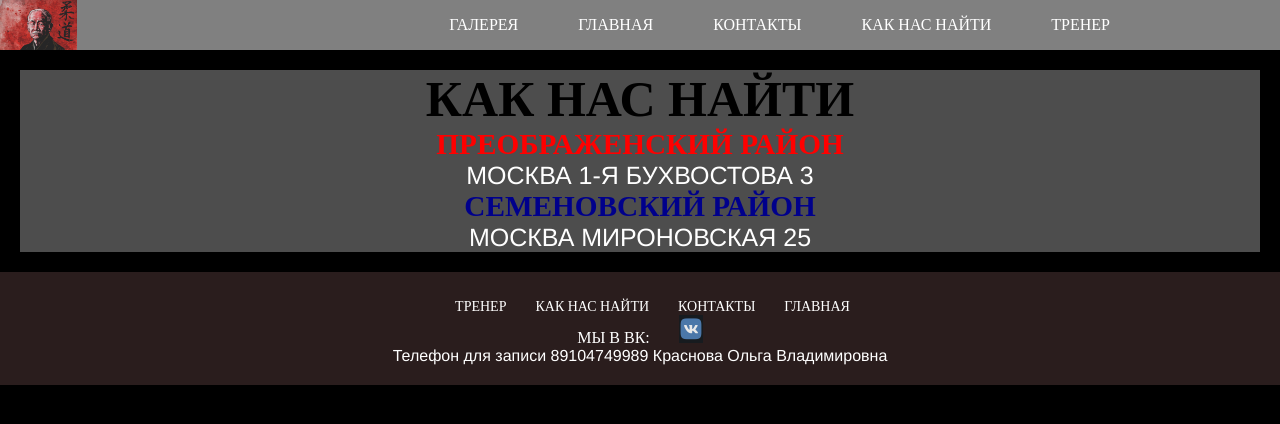
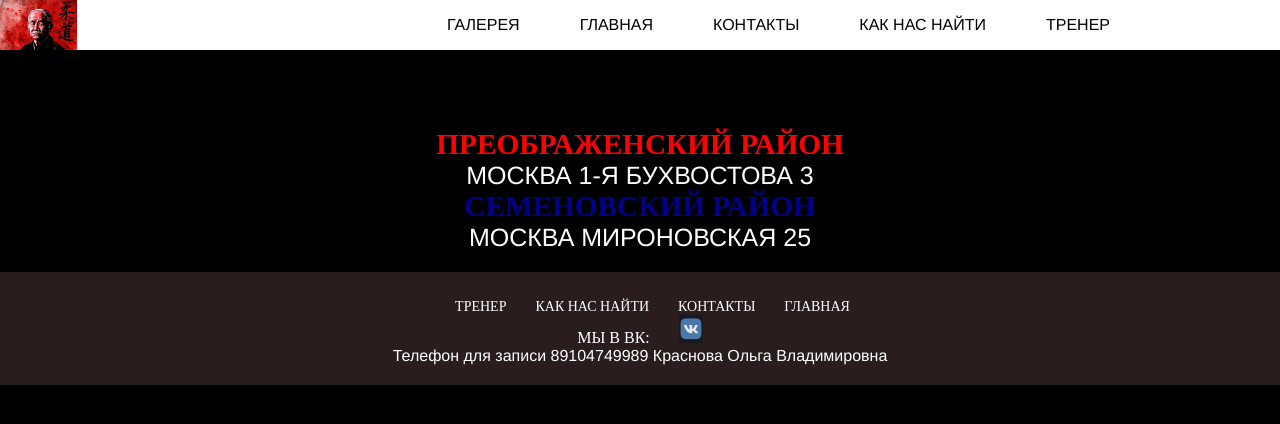
Before and after one commit to judoclubkano/judoclubkano.github.io, a PHP site: page /map.html in a window 1280 px wide. Shown: the top 424 px of the page. Run offline with PHP 8.4, Linux system fonts and the light colour scheme.

Commit message:
Update style.css

```diff
--- a/style.css
+++ b/style.css
@@ -4,9 +4,9 @@
 }
 
 
-.gallery{
+/*.gallery{
     background-color:grey;
-}
+}*/
 
 
 .gallery img {
@@ -14,8 +14,8 @@
 }
 
 
-.gallary img:hover{
-    opacity: .5;
+.gallery img:hover{
+    opacity: .9;
 }
 
 
@@ -23,7 +23,7 @@
 .logo img{
     position: absolute;
     height: 50px;
-    opacity: .7;
+/*    opacity: .7;*/
 }
 
 
@@ -162,7 +162,7 @@ input[name="r"]{
     text-transform: uppercase;
     color: #000;
     margin: 20px;
-    background-color: rgba(128, 128, 128, 0.6);
+    /*background-color: rgba(128, 128, 128, 0.6);*/
 }
 
 
@@ -177,7 +177,7 @@ nav:before {
     display: block;
     height: 50px;
     width: 100%;
-    background: #808080;
+    background: #fff;
     position: absolute;
     left: 0;
     z-index: -1;
@@ -197,7 +197,8 @@ ul li {
 
 
 ul li a {
-            color: #ffffff;
+            color: black;
+            font-family: 'Franklin Gothic Medium', 'Arial Narrow', Arial, sans-serif;
             display: block;
             height: 50px;
             padding: 0 30px;
@@ -208,6 +209,8 @@ ul li a {
 
 
 ul li a:hover {
+    font-family: 'Franklin Gothic Medium', 'Arial Narrow', Arial, sans-serif;
+    color:white;
     background: red
 }
 
```
